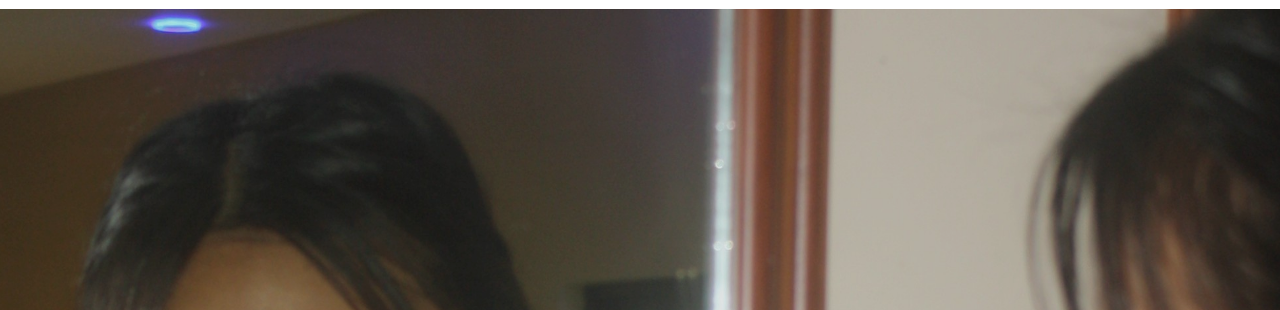
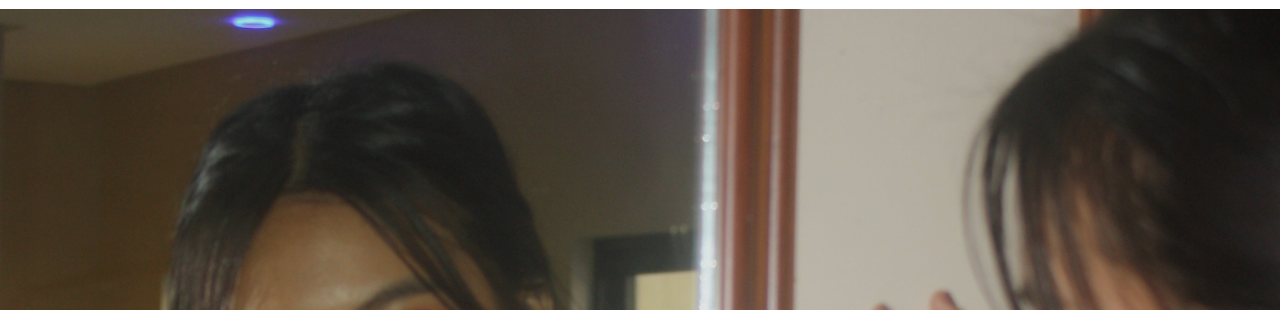
Before and after one commit to dreannavillete/itec, a plain HTML site: page index.html in a window 1280 px wide. Shown: the part 81-391 px from the top of the page. Drawn offline with nearby package versions, Linux system fonts and the light colour scheme; a web font is replaced by a local one.

Commit message:
Update main.css

```diff
--- a/assets/css/main.css
+++ b/assets/css/main.css
@@ -638,15 +638,16 @@ section,
 # Hero Section
 --------------------------------------------------------------*/
 .hero {
-  background: url(../img/IMG_8025.JPG) top center no-repeat;
+  background-image: url(../img/IMG_8025.JPG);
+  background-position: center center;
+  background-repeat: no-repeat;
   background-size: cover;
-  width: 100%;
-  min-height: 120vh;
-  position: relative;
-  padding: 120px 0 60px 0;
+  background-attachment: scroll;
+  min-height: 100vh;
   display: flex;
   align-items: center;
   justify-content: center;
+  position: relative;
 }
 
 .hero:before {
```
